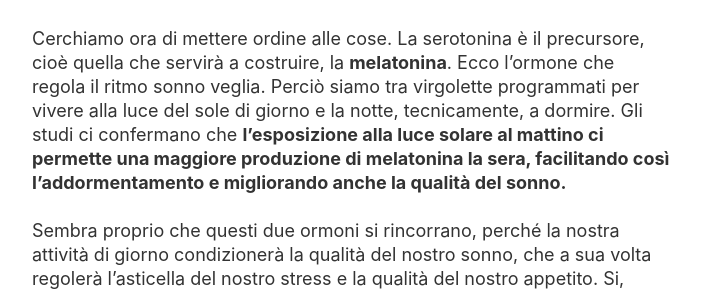
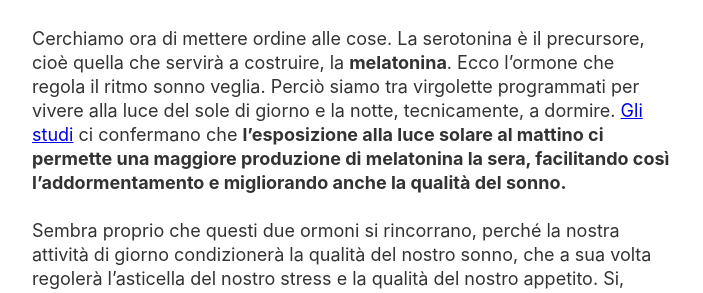
Before and after one commit to curlybracketshq/dietista.it, a Jekyll site: the page built from _posts/2023-01-01-sonno-il-primo-regolatore-della-nostra-alimentazione.markdown, in a window 1280 px wide. Shown: the part 915-1208 px from the top of the page, without its empty margins (288-991 px from the left). Built offline with Jekyll 4.4.1, drawn with Linux system fonts in a browser that asks for light colours; part of the change alters nothing that is shown.

Commit message:
Add reference to paper

```diff
--- a/_posts/2023-01-01-sonno-il-primo-regolatore-della-nostra-alimentazione.markdown
+++ b/_posts/2023-01-01-sonno-il-primo-regolatore-della-nostra-alimentazione.markdown
@@ -13,7 +13,7 @@ Non dobbiamo credere che il sonno sia un tempo morto, anzi aiuta proprio il nost
 
 Così come il sonno e il buio, *la luce è fonte di vita che regola i nostri ritmi biologici*. Cosa fa la luce del giorno, la luce, la luce del sole, aumenta la produzione di **serotonina**, ne avrete già sentito sicuramente parlare. È un ormone o un neurotrasmettitore che ha effetto antidepressivo, stimolante, abbassa i livelli dello stress, migliora il tono dell’umore, e di fatti, molti antidepressivi diciamo moderni tra virgolette, lavorano proprio sulla conservazione della serotonina.
 
-Cerchiamo ora di mettere ordine alle cose. La serotonina è il precursore, cioè quella che servirà a costruire, la **melatonina**. Ecco l’ormone che regola il ritmo sonno veglia. Perciò siamo tra virgolette programmati per vivere alla luce del sole di giorno e la notte, tecnicamente, a dormire. Gli studi ci confermano che **l’esposizione alla luce solare al mattino ci permette una maggiore produzione di melatonina la sera, facilitando così l’addormentamento e migliorando anche la qualità del sonno.**
+Cerchiamo ora di mettere ordine alle cose. La serotonina è il precursore, cioè quella che servirà a costruire, la **melatonina**. Ecco l’ormone che regola il ritmo sonno veglia. Perciò siamo tra virgolette programmati per vivere alla luce del sole di giorno e la notte, tecnicamente, a dormire. [Gli studi](https://doi.org/10.1080/07420528.2018.1527773) ci confermano che **l’esposizione alla luce solare al mattino ci permette una maggiore produzione di melatonina la sera, facilitando così l’addormentamento e migliorando anche la qualità del sonno.**
 
 Sembra proprio che questi due ormoni si rincorrano, perché la nostra attività di giorno condizionerà la qualità del nostro sonno, che a sua volta regolerà l'asticella del nostro stress e la qualità del nostro appetito. Si, avete sentito bene, la qualità del nostro appetito e della nostra eventuale fame nervosa.
 
```
